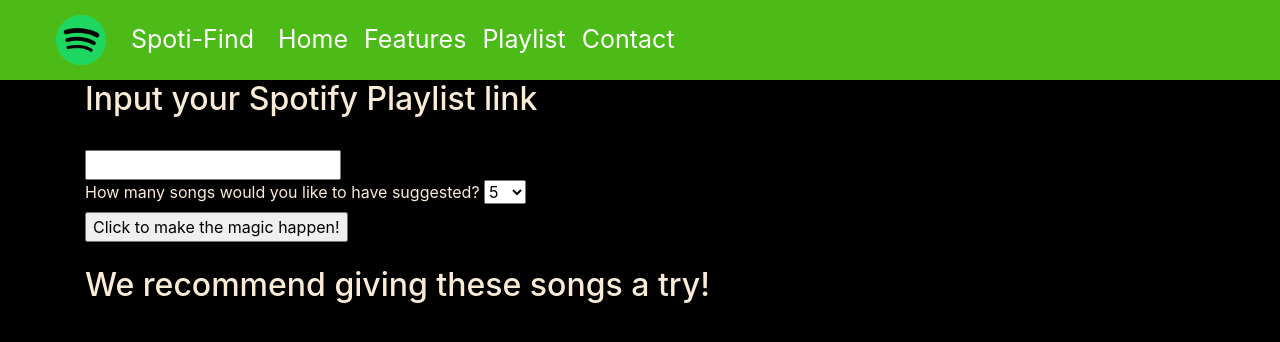
After one commit to savicd710/Spoti-Find, a Flask app: template templates/recommendations.html in a window 1280 px wide. The commit adds this page. Shown: the top 342 px of the page. Run offline with Flask 2, Linux system fonts and the light colour scheme; the template is opened without the code that fills it, so the values that code supplies are empty; some libraries are stand-ins or nearby versions.

Commit message:
building user playlist input

```diff
--- a/app.py
+++ b/app.py
@@ -1,4 +1,19 @@
-from flask import Flask, render_template, redirect, url_for
+from flask import Flask, render_template, redirect, url_for, request
+import spotipy
+from spotipy.oauth2 import SpotifyClientCredentials
+import json
+import pandas as pd
+import os
+
+from dotenv import load_dotenv
+
+load_dotenv()
+CLIENT_ID = os.getenv('CLIENT_ID')
+CLIENT_SECRET = os.getenv('CLIENT_SECRET')
+
+client_credentials_manager = SpotifyClientCredentials(
+    client_id=CLIENT_ID, client_secret=CLIENT_SECRET)
+sp = spotipy.Spotify(client_credentials_manager=client_credentials_manager)
 
 app = Flask(__name__)
 
@@ -18,6 +33,43 @@
 def contacts():
     return render_template('contacts.html')
 
+@app.route('/recommendations', methods=['POST'])
+def recommendations():
+    def extract_user_playlist(url):
+        # Split the url and use Spotipy to retrieve the track information for each song in the playlist
+        playlist_url = url.split("/")[4].split("?")[0]
+        playlist_tracks = sp.playlist_tracks(playlist_url)
+
+        # For loop to extract the necessary track information
+        track_ids = []
+        track_titles = []
+        track_artist = []
+
+        for track in playlist_tracks['items']:
+            track_ids.append(track['track']['id'])
+            track_titles.append(track['track']['name'])
+            artist_list = []
+            for artist in track['track']['artists']:
+                artist_list.append(artist['name'])
+            track_artist.append(artist_list[0])
+
+        # Create a dataframe from the track_ids to bring in features
+        features = sp.audio_features(track_ids)
+
+        features_df = pd.DataFrame(data=features, columns=features[0].keys())
+        features_df['title'] = track_titles
+        features_df['artist'] = track_artist
+        features_df = features_df[['artist','title','id','danceability','energy','loudness','speechiness','acousticness','liveness','valence']]
+
+        return features_df
+
+    # Interacting with the user on the html side
+    URL = request.form['URL']
+
+    temp_df = extract_user_playlist(URL)
+
+    return render_template('recommendations.html', temp_df=temp_df)
+
 #debugger to edit while running
 if __name__ == "__main__":
     app.run(debug=True)
--- a/templates/index.html
+++ b/templates/index.html
@@ -46,7 +46,7 @@
       <h2 style="color:antiquewhite">Input your Spotify Playlist link</h2>
       <br>
       <div class="ml-container">
-        <form action="{{ url_for('playlist') }}" id="form" method="POST">
+        <form action="{{ url_for('recommendations') }}" id="form" method="POST">
           <input class="input1" type="text" name="URL">
           <br>
           <label style="color:antiquewhite" for="recommend-size">How many songs would you like to have suggested?</label>
@@ -61,6 +61,11 @@
         </form>
       </div>
     </div>
+    <br>
+    <div class="recommendations">
+      {% block recommendations %}
+      {% endblock %}
+    </div>
   </div>
 
   <script src="https://code.jquery.com/jquery-3.3.1.slim.min.js" integrity="sha384-q8i/X+965DzO0rT7abK41JStQIAqVgRVzpbzo5smXKp4YfRvH+8abtTE1Pi6jizo" crossorigin="anonymous"></script>
--- /dev/null
+++ b/templates/recommendations.html
@@ -0,0 +1,9 @@
+{% extends "index.html" %}
+{% block recommendations %}
+<div class="recommendations">
+    <h2 style="color:antiquewhite">We recommend giving these songs a try!</h2>
+        {% for i in temp_df %}
+        <p class="recommendation" style="color: antiquewhite;"> {{ temp_df[i] }}</p>
+        {% endfor %}
+</div>
+{% endblock %}
```
Also changed, not shown: 2 other files.
